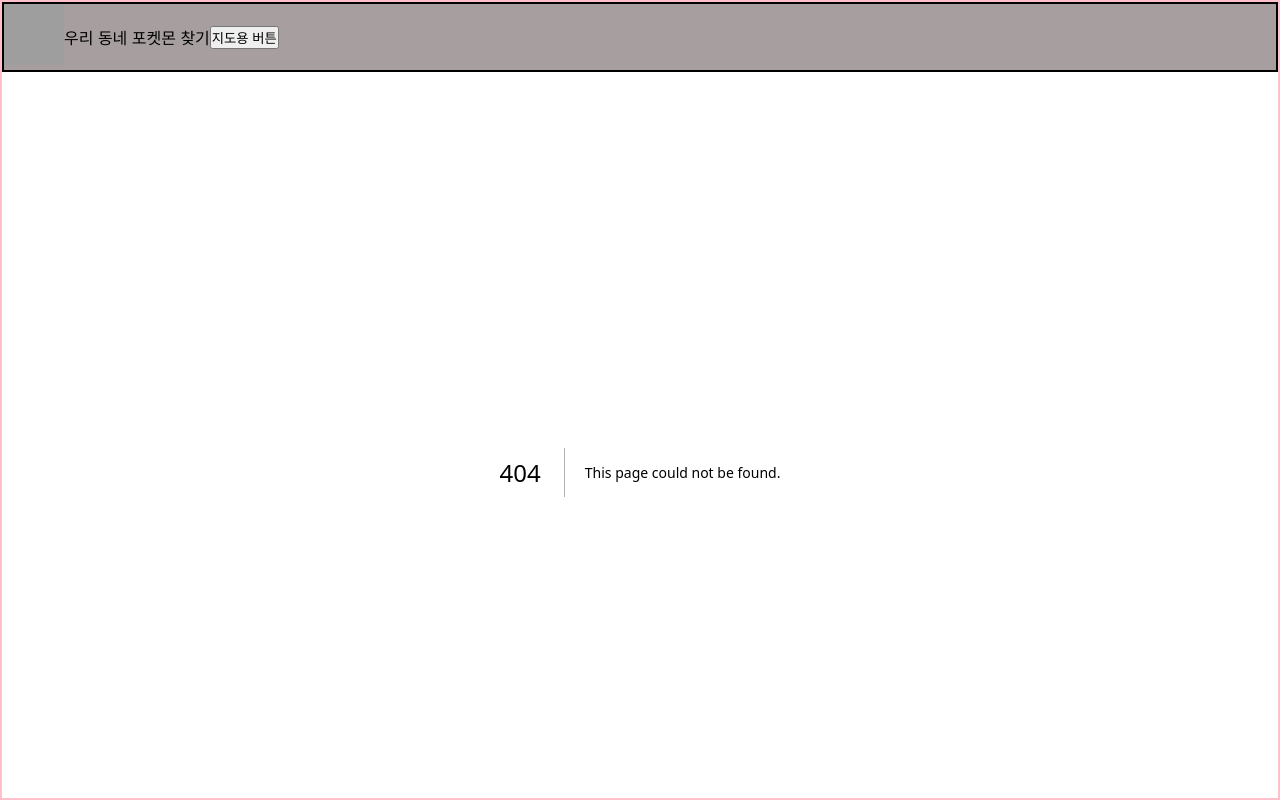
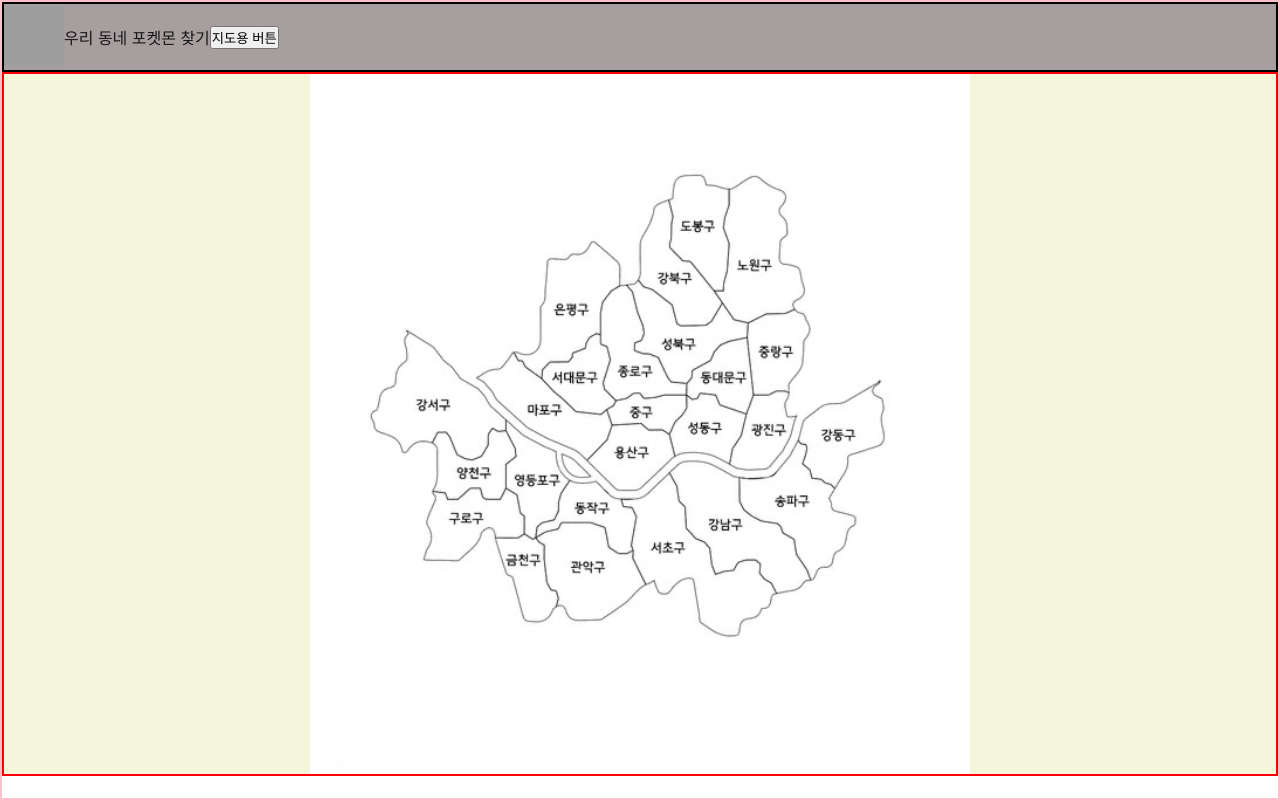
Before and after one commit to jaeho13/WhatsInYourVilage, a Next.js app in the folder pokemonmap/: page /map in a window 1280 px wide. Before the commit this address had no page. Built offline with nearby package versions, Linux system fonts and the light colour scheme; grey boxes are pictures that could not be loaded.

Commit message:
맵 페이지 구현

```diff
--- /dev/null
+++ b/pokemonmap/src/app/map/page.module.css
@@ -0,0 +1,13 @@
+.container {
+    width: 100%;
+    height: 100%;
+    border: 2px solid red;
+    /* box-sizing: border-box; */
+}
+
+.mainImg {
+    position: relative;
+    width: 100%;
+    height: 700px;
+    background-color: beige;
+}
--- /dev/null
+++ b/pokemonmap/src/app/map/page.tsx
@@ -0,0 +1,19 @@
+import Image from "next/image";
+import style from "./page.module.css";
+
+export default function Page() {
+  return (
+    <>
+      <div className={style.container}>
+        <div className={style.mainImg}>
+          <Image
+            src="/map.png"
+            alt="test"
+            fill
+            style={{ objectFit: "contain" }}
+          />
+        </div>
+      </div>
+    </>
+  );
+}
```
